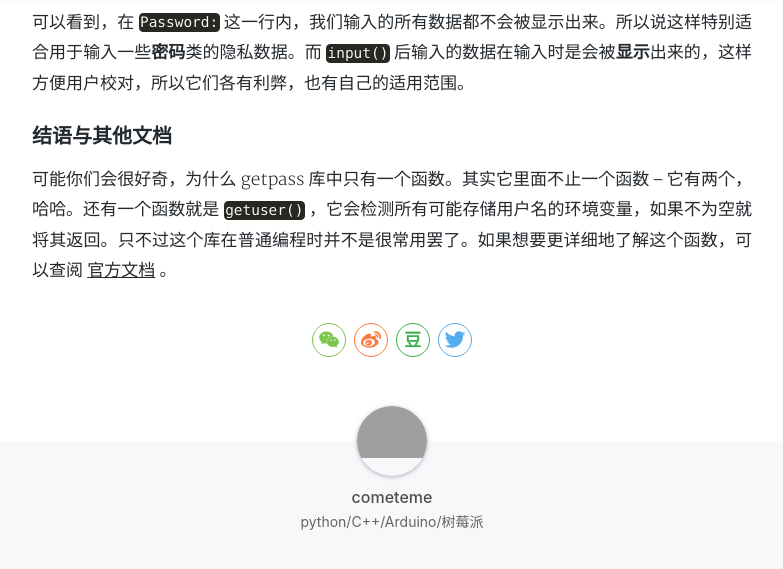
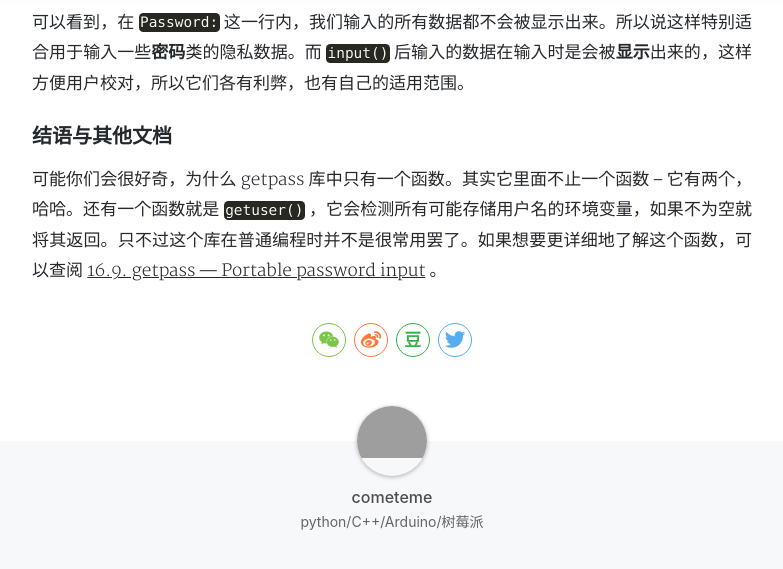
Before and after one commit to cometeme/cometeme.github.io, a Jekyll site: the page built from _posts/2018-08-06-getpass库.md, in a window 1280 px wide and 900 px high, scrolled down 1268 px, cut to the strip 0-605 px from the top of the window. Shown: the top 569 px of the strip, without its empty margins (248-1031 px from the left). Built offline with Jekyll 4.4.1, drawn with Linux system fonts in a browser that asks for light colours; nearby versions of some CDN libraries; comment, search, counter and statistics services are not loaded; a style sheet for code colours, icons or effects is not loaded.

Commit message:
Update 2018-08-06-getpass库.md

```diff
--- a/_posts/2018-08-06-getpass库.md
+++ b/_posts/2018-08-06-getpass库.md
@@ -33,4 +33,4 @@ tags: python python库
 
 ### 结语与其他文档
 
-可能你们会很好奇，为什么 getpass 库中只有一个函数。其实它里面不止一个函数 -- 它有两个，哈哈。还有一个函数就是 `getuser()` ，它会检测所有可能存储用户名的环境变量，如果不为空就将其返回。只不过这个库在普通编程时并不是很常用罢了。如果想要更详细地了解这个函数，可以查阅 [官方文档](https://docs.python.org/3/library/getpass.html) 。
+可能你们会很好奇，为什么 getpass 库中只有一个函数。其实它里面不止一个函数 -- 它有两个，哈哈。还有一个函数就是 `getuser()` ，它会检测所有可能存储用户名的环境变量，如果不为空就将其返回。只不过这个库在普通编程时并不是很常用罢了。如果想要更详细地了解这个函数，可以查阅 [16.9. getpass — Portable password input](https://docs.python.org/3/library/getpass.html) 。
```
